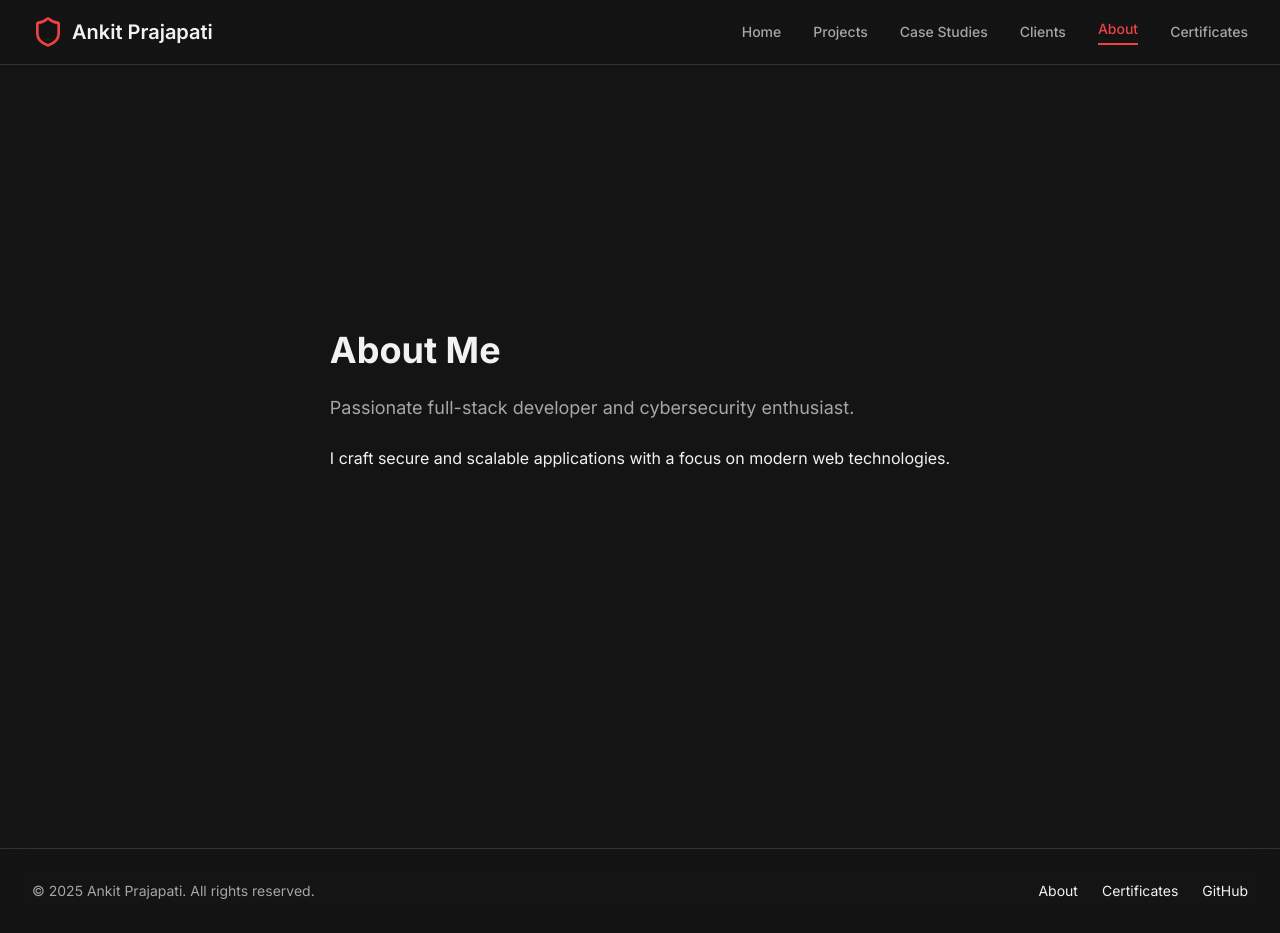
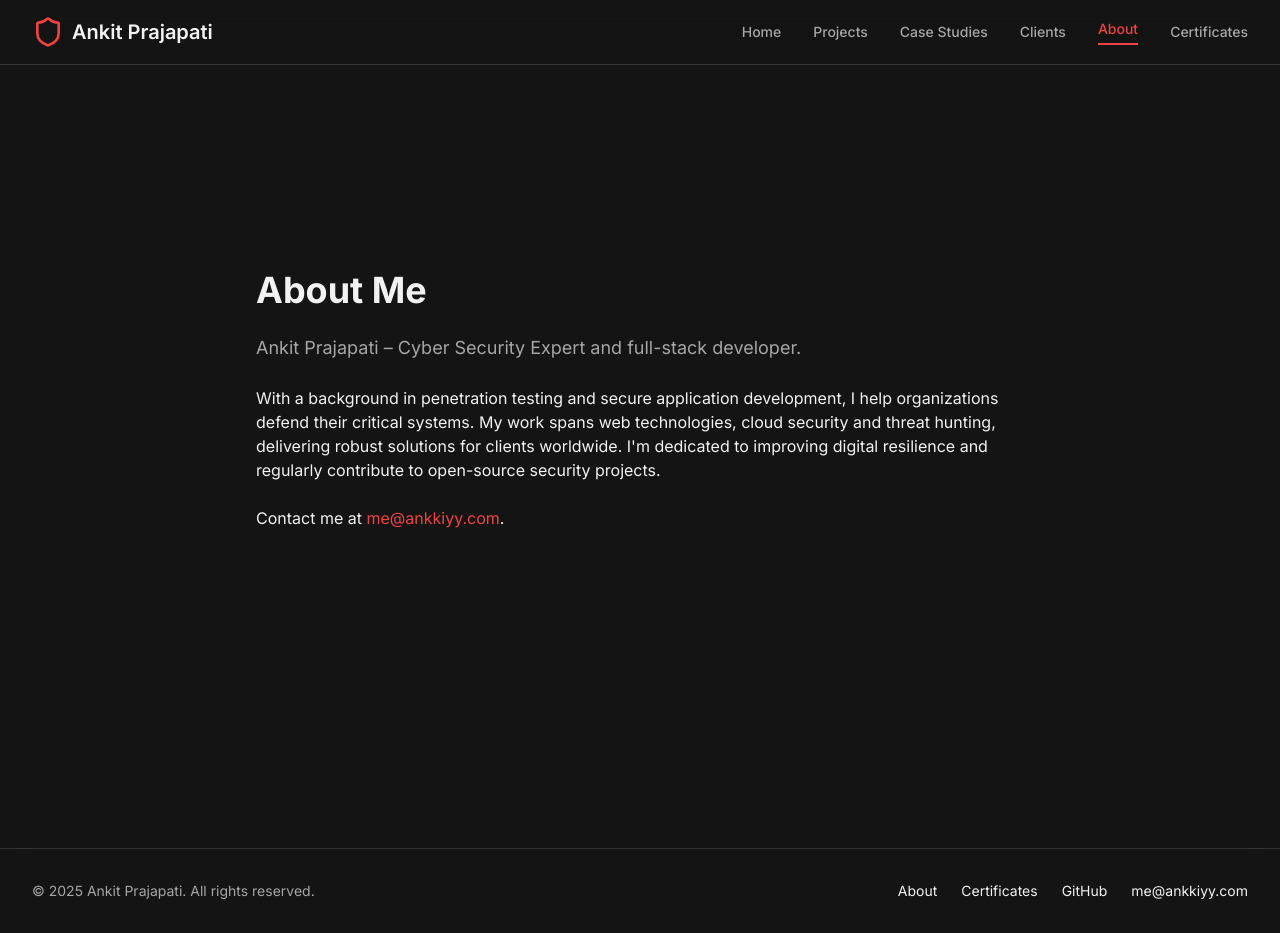
Before and after one commit to Ankkiyy/cf_ai_my-portfolio, a React (Vite) app: page /about in a window 1280 px wide. Built offline with nearby package versions, Linux system fonts and the light colour scheme.

Commit message:
Add contact info and improve SEO

```diff
--- a/index.html
+++ b/index.html
@@ -4,15 +4,16 @@
   <head>
     <meta charset="UTF-8" />
     <meta name="viewport" content="width=device-width, initial-scale=1.0" />
-    <title>Cybersecurity Portfolio</title>
-    <meta name="description" content="Professional Cybersecurity Engineer Portfolio" />
-    <meta name="author" content="Cybersecurity Engineer" />
+    <title>Ankit Prajapati | Cyber Security Expert Portfolio</title>
+    <meta name="description" content="Portfolio of Ankit Prajapati, cyber security expert and full-stack developer." />
+    <meta name="author" content="Ankit Prajapati" />
+    <meta name="keywords" content="Ankit Prajapati, Cyber Security Expert, Penetration Testing, Security Consultant, Full Stack Developer" />
     <link rel="preconnect" href="https://fonts.googleapis.com">
     <link rel="preconnect" href="https://fonts.gstatic.com" crossorigin>
     <link href="https://fonts.googleapis.com/css2?family=Inter:wght@300;400;500;600;700&display=swap" rel="stylesheet">
 
-    <meta property="og:title" content="Cybersecurity Portfolio" />
-    <meta property="og:description" content="Professional Cybersecurity Engineer Portfolio" />
+    <meta property="og:title" content="Ankit Prajapati | Cyber Security Expert" />
+    <meta property="og:description" content="Portfolio of Ankit Prajapati, showcasing cybersecurity projects and expertise." />
     <meta property="og:type" content="website" />
 
     <meta name="twitter:card" content="summary_large_image" />
--- a/src/components/Footer.tsx
+++ b/src/components/Footer.tsx
@@ -4,10 +4,11 @@
   <footer className="py-8 border-t border-border bg-background/80 backdrop-blur-md mt-12">
     <div className="max-w-7xl mx-auto px-4 sm:px-6 lg:px-8 flex flex-col md:flex-row justify-between items-center gap-4">
       <p className="text-sm text-muted-foreground">&copy; {new Date().getFullYear()} Ankit Prajapati. All rights reserved.</p>
-      <nav className="flex gap-6 text-sm">
+      <nav className="flex flex-col md:flex-row gap-2 md:gap-6 text-sm items-center">
         <Link to="/about" className="hover:text-primary">About</Link>
         <Link to="/certificates" className="hover:text-primary">Certificates</Link>
         <a href="https://github.com" className="hover:text-primary" target="_blank" rel="noopener noreferrer">GitHub</a>
+        <a href="mailto:me@ankkiyy.com" className="hover:text-primary">me@ankkiyy.com</a>
       </nav>
     </div>
   </footer>
--- a/src/data/portfolio.ts
+++ b/src/data/portfolio.ts
@@ -439,9 +439,9 @@
 }
 
 export const about: About = {
-  intro: "Passionate full-stack developer and cybersecurity enthusiast.",
+  intro: "Ankit Prajapati – Cyber Security Expert and full-stack developer.",
   details:
-    "I craft secure and scalable applications with a focus on modern web technologies."
+    "With a background in penetration testing and secure application development, I help organizations defend their critical systems. My work spans web technologies, cloud security and threat hunting, delivering robust solutions for clients worldwide. I'm dedicated to improving digital resilience and regularly contribute to open-source security projects."
 };
 
 export const certificates: Certificate[] = [
--- a/src/pages/About.tsx
+++ b/src/pages/About.tsx
@@ -6,6 +6,13 @@
       <h1 className="text-4xl font-bold">About Me</h1>
       <p className="text-lg text-muted-foreground">{about.intro}</p>
       <p>{about.details}</p>
+      <p>
+        Contact me at{' '}
+        <a href="mailto:me@ankkiyy.com" className="text-primary hover:underline">
+          me@ankkiyy.com
+        </a>
+        .
+      </p>
     </div>
   </div>
 );
```
